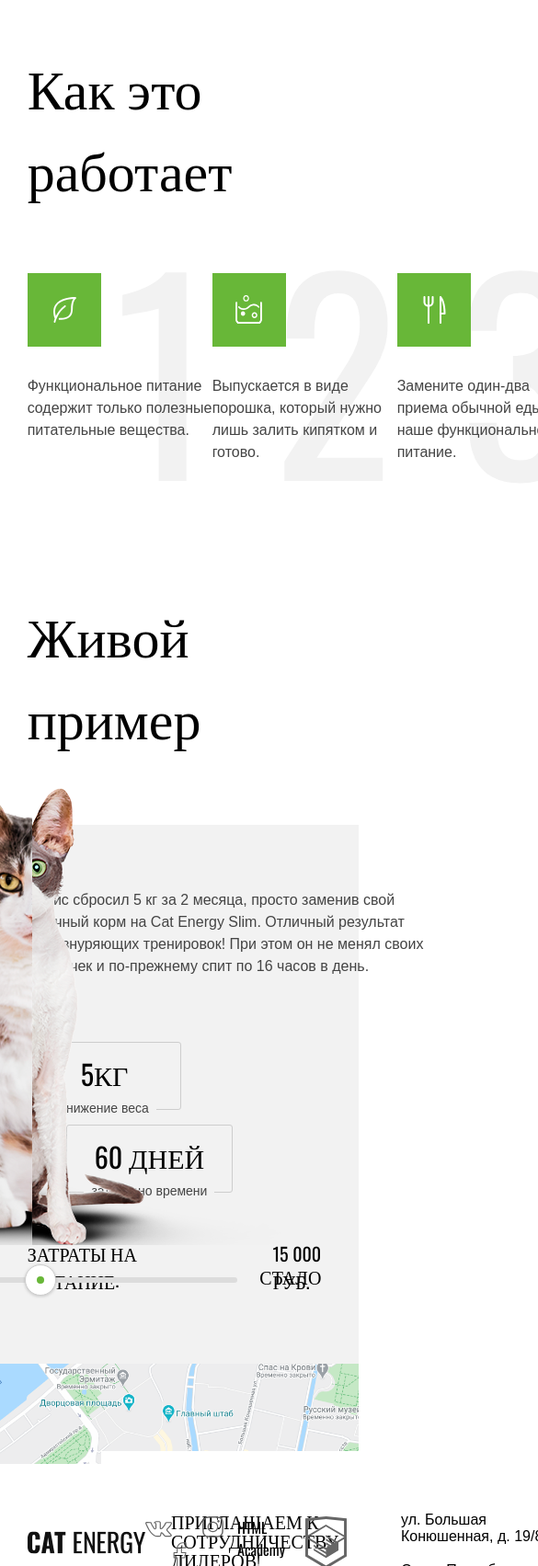
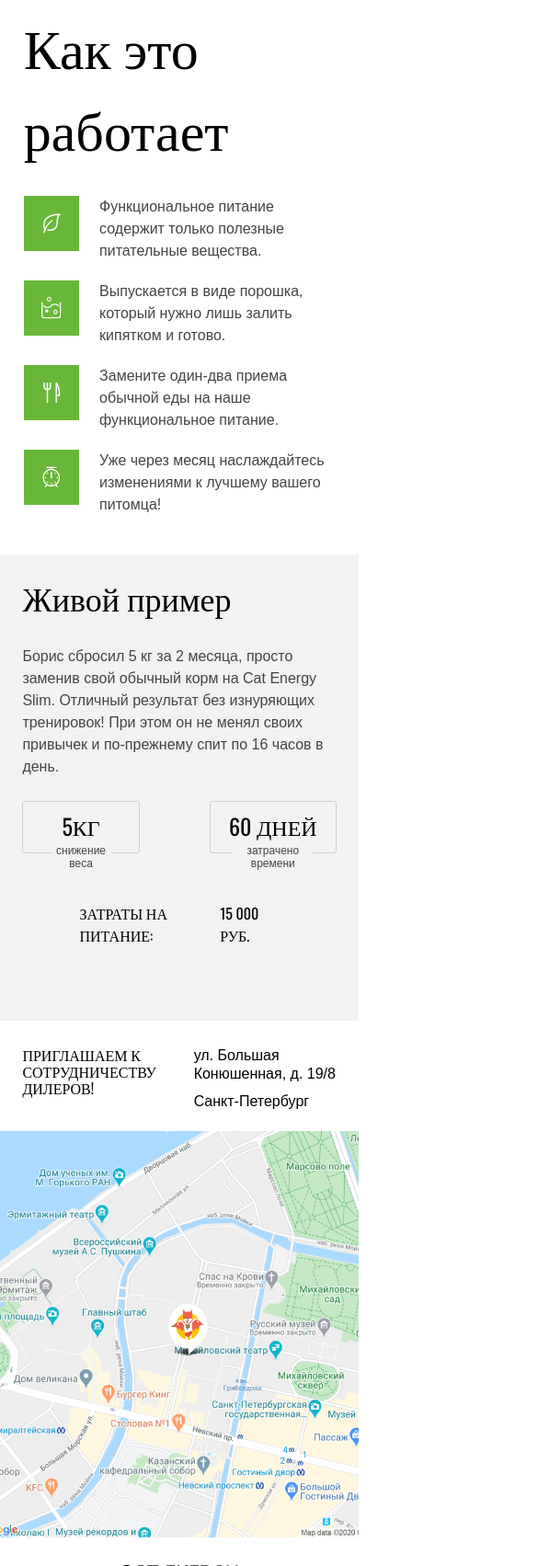
Before and after one commit to ivankalituk/koshak, a plain HTML site: page index.html in a window 390 px wide. Shown: the part 1250-2953 px from the top of the page at 92% size, 585 px wide, since content can reach past the window. Drawn offline with nearby package versions, Linux system fonts and the light colour scheme.

Commit message:
full adapt

```diff
--- a/index.html
+++ b/index.html
@@ -120,7 +120,7 @@
 
             <div class="catexample_info">
                 <div class="cat_info">Борис сбросил 5 кг за 2 месяца, просто заменив свой обычный корм на Cat Energy Slim. Отличный результат без изнуряющих тренировок! При этом он не менял своих привычек и по-прежнему спит по 16 часов в день.</div>
-
+                <div class="cat_sec_info_and_explain">
                     <div class="cat_second_info">
                         <div class="cat_weight">
                             <div class="weight">5КГ</div>
@@ -138,9 +138,11 @@
                         <div class="money">Затраты на питание: </div>
                         <div class="money">15 000 РУБ.</div>
                     </div>
+                </div>
+
+                <div class="cat_b_a_mobile"></div>
 
                 <div class="cat_before_after">
-
                     <div class="catimg">
                         <img src="photos/catbefore.png" alt="fat cat">
                         <img src="photos/catafter.png" alt="small cat">
@@ -155,9 +157,6 @@
         </div>
 
         <div class="map">
-            <img src="photos/mapPC.png" alt="map for PC" class="pcmap">
-
-            <img src="photos/mappin.png" alt="map pin" class="mappin">
 
             <div class="map_info">
                 <div class="map_info_heading">приглашаем к сотрудничеству дилеров!</div>
@@ -166,6 +165,14 @@
                     <div class="city">Санкт-Петербург</div>
                 </div>
             </div>
+
+            <img src="photos/mapPC.png" alt="map for PC" class="pcmap">
+            <img src="photos/mapTABLET.png" alt="tabletmap" class="tabletmap">
+            <img src="photos/mapMOBILE.png" alt="mobilemap" class="mobilemap">
+
+
+            <img src="photos/mappin.png" alt="map pin" class="mappin">
+
         </div>
 
         <footer>
@@ -183,10 +190,6 @@
                     <img src="photos/htmlacademy.svg" alt="htmlacademy">
                 </div>
             </div>
-
-
-
-
         </footer>
 
         <script src="script.js"></script>
--- a/styles.css
+++ b/styles.css
@@ -204,6 +204,10 @@ header{
     font-size: 60px;
 }
 
+.cat_b_a_mobile{
+    display: none;
+}
+
 /* ниже заголовка */
 .catexample_info{
     background-color: #F2F2F2;
@@ -329,13 +333,21 @@ header{
     z-index: -100;
 }
 
+.tabletmap{
+    display: none;
+}
+
+.mobilemap{
+    display: none;
+}
+
 .pcmap{
     width: 100%;
 }
 
 .mappin{
     position: absolute;
-    top: 131px;
+    bottom: 163px;
     right: 419px;
 }
 
@@ -509,6 +521,14 @@ header{
         flex-wrap: wrap;
     }
 
+    .hiwblock:first-child, .hiwblock:nth-child(3){
+        margin-right: 23%;
+    }
+
+    .hiwblock:nth-child(1), .hiwblock:nth-child(2){
+        margin-bottom: 37px;
+    }
+
     .howitworks_container{
         margin: 45px 14% 0 4%;
     }
@@ -516,6 +536,65 @@ header{
     .howitworks{
         padding-bottom: 80px;
         border-bottom: 1px solid #E6E6E6;
+    }
+
+    /* live example */
+    .catexample_heading{
+        padding: 43px 0 63px 4%;
+        margin: 0;
+    }
+
+    .cat_before_after{
+        display: none;
+    }
+
+    .catexample_info{
+        background-color: white;
+        padding: 0;
+        margin:  0 4% 0 4%;
+    }
+
+    .cat_info{
+        width: 92%;
+        margin-bottom: 54px;
+    }
+
+    .cat_sec_info_and_explain{
+        display: flex;
+        justify-content: space-between;
+        align-items: center;
+    }
+
+    .second_info_explain{
+        display: block;
+        margin: 0;
+
+    }
+
+    /* map */
+
+    .pcmap{
+        display: none;
+    }
+
+    .tabletmap{
+        display: block;
+        width: 100%;
+    }
+
+    .map_info{
+        position: static;
+        padding: 66px 9.3% 60px 9.3%;
+    }
+
+    .mappin{
+        right: 41.9%;
+        bottom: 25%;
+    }
+
+    /* footer */
+    .footer_container{
+        margin: 60px 4% 66px 4%;
     }
 }
 
@@ -580,6 +659,7 @@ header{
         line-height: 36px;
         margin-bottom: 25px;
     }
+
     .secondary_head_text{
         margin-bottom: 29px;
     }
@@ -634,4 +714,168 @@ header{
         padding-bottom: 23px;
         border-bottom: 1px solid #D9D9D9;
     }
+
+    /* how it works */
+    .howitworks_container{
+        margin: 27px 6.6% 42px 6.6%;
+    }
+
+    .hiwblocks{
+        display: block;
+    }
+
+    .hiwblocks  .hiwblock + .hiwblock{
+        margin-top: 20px;
+    }
+
+    .hiwnum{
+        display: none;
+    }
+
+    .hiwblock{
+        display: flex;
+        width: 100%;
+    }
+
+    .hiwtext{
+        width: 100%;
+    }
+
+    .hiwlogo{
+        margin: 0 6.6% 0 0;
+        width: 60px;
+        height: 60px;
+    }
+
+    /* live example */
+    .catexample_heading{
+        background-color: #F2F2F2;
+        font-size: 36px;
+        line-height: 40px;
+        padding: 26px 0 33px 6.25%;
+        margin: 0;
+    }
+
+    .cat_before_after{
+        display: none;
+    }
+
+    .catexample_info{
+        padding: 0 6.25% 39px 6.25%;
+    }
+
+    .cat_info{
+        width: 100%;
+        margin-bottom: 25px;
+    }
+
+    .cat_second_info{
+        display: flex;
+        justify-content: space-between;
+    }
+
+    .second_info_explain{
+        max-width: 217px;
+        font-size: 16px;
+        margin: 25px auto 42px auto;
+    }
+
+    .money:first-child{
+        margin-right: 0;
+    }
+
+    .second_info_explain div + div{
+        padding-left: 5px;
+    }
+
+    .money{
+        font-size: 16px;
+    }
+
+    .days{
+        padding: 14px 20px 17px 20px;
+        font-size: 24px;
+        line-height: 24px;
+    }
+
+    .weight{
+        padding: 14px 42px 17px 42px;
+
+        font-size: 24px;
+        line-height: 24px;
+    }
+
+    .weight_meaning{
+        width: 65px;
+        text-align: center;
+        font-size: 12px;
+    }
+
+    .days_meaning{
+        width: 87px;
+        text-align: center;
+        font-size: 12px;
+    }
+
+    /* map */
+    .pcmap{
+        display: none;
+    }
+
+    .mobilemap{
+        display: block;
+        width: 100%;
+    }
+
+    .map_info{
+        position: static;
+        padding: 28px 6.25% 22px 6.25%;
+        display: flex;
+        justify-content: space-between;
+    }
+
+    .map_info_heading{
+        font-size: 16px;
+        line-height: 18px;
+        margin: 0;
+    }
+
+    .adress{
+        font-size: 14px;
+        line-height: 20px;
+    }
+
+    .adress .street + .city{
+        margin-top: 10px;
+    }
+
+    .mappin{
+        right: 40%;
+        bottom: 35%;
+        height: 57px;
+        width: 53px;
+    }
+
+    /* footer */
+    .footer_container{
+        display: block;
+        margin: 30px 6.25% 32px 6.25%;
+        text-align: center;
+    }
+
+    .social_links{
+        justify-content: center;
+        padding: 24px 0 24px 0;
+        border-bottom: 1px solid #D9D9D9;
+        border-top: 1px solid #D9D9D9;
+        margin: 32px 0 28px 0;
+    }
+
+    .academy{
+        justify-content: space-between;
+    }
+
+    .academy div + img {
+        margin-left: 0;
+    }
 }
```
Also changed, not shown: photos/mapMOBILE.png (added), photos/mapTABLET.png (added). Lines whose indentation alone changed are shown as unchanged.
